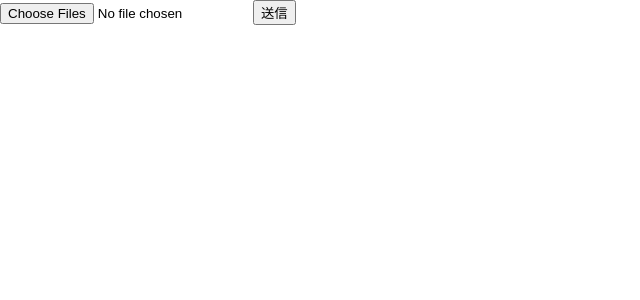
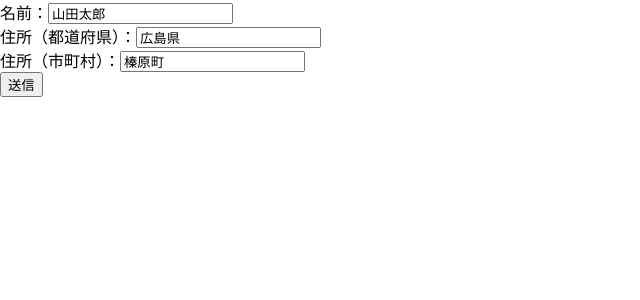
Before and after one commit to iruma-tea/react_introduction, a React (Create React App) app in the folder my-react/: page / in a window 1280 px wide. Shown: the top 300 px of the page, without its empty margins (0-640 px from the left). Built offline with nearby package versions, Linux system fonts and the light colour scheme.

Commit message:
Immerのサンプルを追加

```diff
--- a/my-react/package.json
+++ b/my-react/package.json
@@ -12,6 +12,7 @@
     "react": "^19.0.0",
     "react-dom": "^19.0.0",
     "react-scripts": "5.0.1",
+    "use-immer": "^0.11.0",
     "web-vitals": "^2.1.4"
   },
   "scripts": {
--- /dev/null
+++ b/my-react/src/chap04/StateNest.js
@@ -0,0 +1,55 @@
+import {useState} from 'react';
+
+export default function StateNest() {
+    const [form, setForm] = useState({
+        name: '山田太郎',
+        address: {
+            prefecture: '広島県',
+            city: '榛原町'
+        },
+    });
+
+    const handleForm = e => {
+        setForm({
+            ...form,
+            [e.target.name]: e.target.value
+        });
+    }
+
+    const handleFormNest = e => {
+        setForm({
+            ...form,
+            address: {
+                ...form.address,
+                [e.target.name]: e.target.value
+            }
+        });
+    };
+
+    const show = () => {
+        console.log(`${form.name} （${form.address.prefecture}・${form.address.city}）`);
+    };
+
+    return (
+        <form>
+            <div>
+                <label htmlFor='name'>名前：</label>
+                <input id='name' name='name' type='text' onChange={handleForm} value={form.name} />
+            </div>
+            <div>
+                <label htmlFor="prefecture">住所（都道府県）：</label>
+                <input id="prefecture" name="prefecture" type="text"
+                onChange={handleFormNest} value={form.address.prefecture} />
+            </div>
+            <div>
+                <label htmlFor="city">住所（市町村）：</label>
+                <input id="city" name="city" type="text"
+                onChange={handleFormNest} value={form.address.city} />
+            </div>
+            <div>
+                <button type="button" onClick={show}>
+                送信</button>
+            </div>
+        </form>
+    );
+}
--- /dev/null
+++ b/my-react/src/chap04/StateNestImmer.js
@@ -0,0 +1,53 @@
+import {useImmer} from 'use-immer';
+
+export default function StateNestImmer() {
+    // フォームとして扱う値をStateとして宣言
+    const [form, setForm] = useImmer({
+        name: '山田太郎',
+        address: {
+            prefecture: '広島県',
+            city: '榛原町'
+        },
+    });
+
+    // 1段目の要素を更新するハンドラ
+    const handleForm = e => {
+        setForm(form => {
+            form[e.target.name] = e.target.value;
+        });
+    };
+
+    // 2段目の要素を更新するハンドラ
+    const handleFormNest = e => {
+        setForm(form => {
+            form.address[e.target.name] = e.target.value;
+        });
+    };
+
+    const show = () => {
+        console.log(`${form.name} （${form.address.prefecture}・${form.address.city}）`);
+    };
+
+    return (
+        <form>
+            <div>
+                <label htmlFor='name'>名前：</label>
+                <input id='name' name='name' type='text' onChange={handleForm} value={form.name} />
+            </div>
+            <div>
+                <label htmlFor="prefecture">住所（都道府県）：</label>
+                <input id="prefecture" name="prefecture" type="text"
+                onChange={handleFormNest} value={form.address.prefecture} />
+            </div>
+            <div>
+                <label htmlFor="city">住所（市町村）：</label>
+                <input id="city" name="city" type="text"
+                onChange={handleFormNest} value={form.address.city} />
+            </div>
+            <div>
+                <button type="button" onClick={show}>
+                送信</button>
+            </div>
+        </form>
+    );
+}
--- a/my-react/src/index.js
+++ b/my-react/src/index.js
@@ -40,6 +40,8 @@
 import FormCheck from './chap04/FormCheck';
 import FormCheckMulti from './chap04/FormCheckMulti';
 import FormFile from './chap04/FormFile';
+import StateNest from './chap04/StateNest';
+import StateNestImmer from './chap04/StateNestImmer';
 
 const root = ReactDOM.createRoot(document.getElementById('root'));
 // root.render(
@@ -353,8 +355,16 @@
 //   <FormCheckMulti />
 // );
 
+// root.render(
+//   <FormFile />
+// );
+
+// root.render(
+//   <StateNest />
+// );
+
 root.render(
-  <FormFile />
+  <StateNestImmer />
 );
 
 
```
Also changed, not shown: 1 other file (tests, documents, lock files or other folders).
